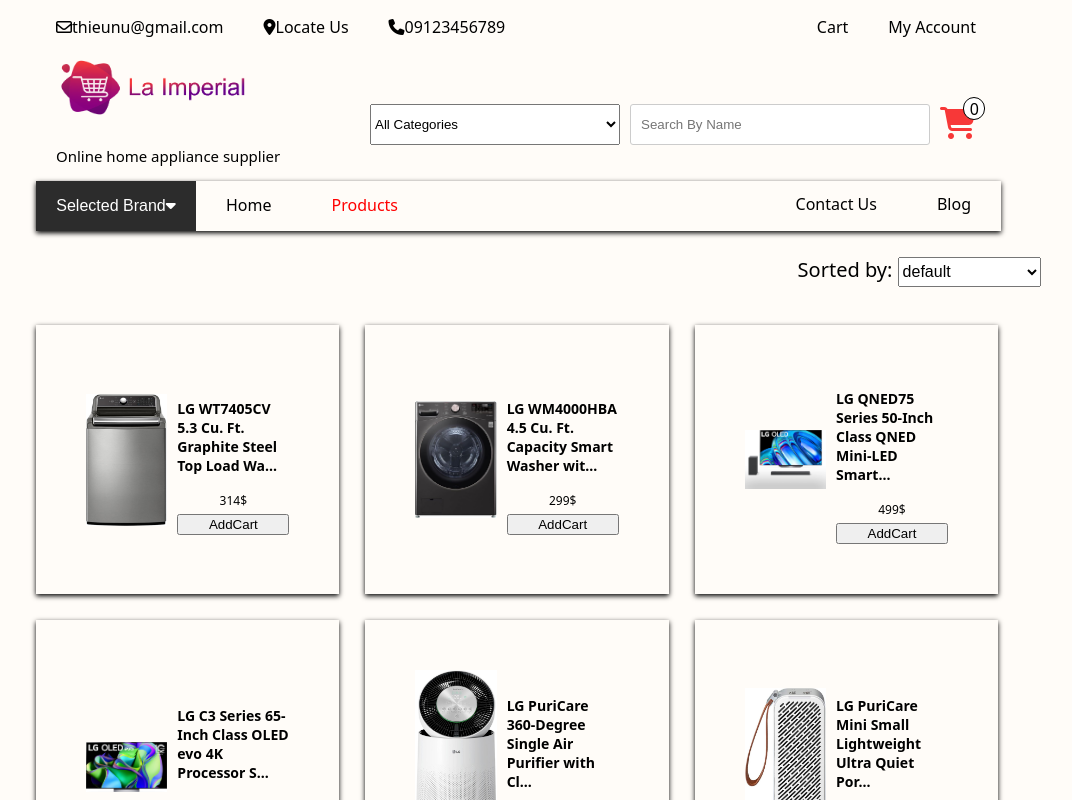
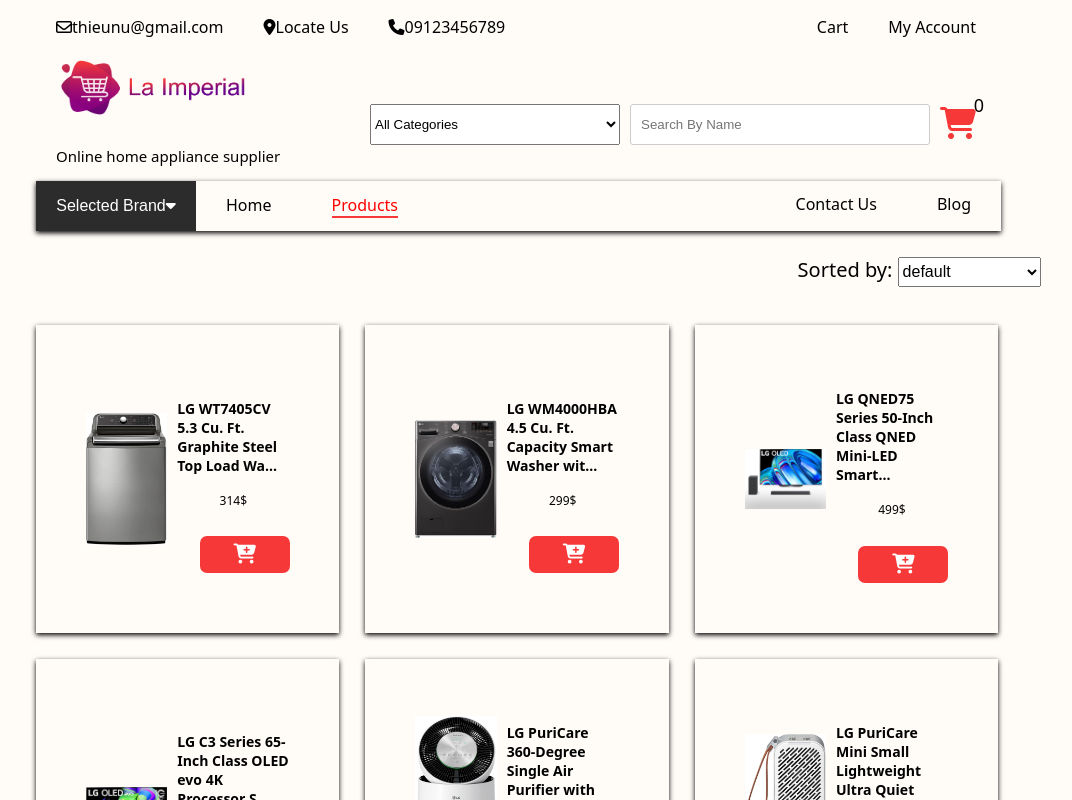
Before and after one commit to Grozay/La_Impreial, a React (Create React App) app in the folder source/: page /products in a window 1280 px wide. Shown: the top 800 px of the page, without its empty margins (124-1196 px from the left). Built offline with nearby package versions, Linux system fonts and the light colour scheme.

Commit message:
update animation

```diff
--- a/source/src/Home/Brand/Lg.js
+++ b/source/src/Home/Brand/Lg.js
@@ -1,6 +1,23 @@
+// LG.js
+import React from 'react';
 import '../../css/Product/ProdutDetail.css';
 import { useNavigate } from "react-router-dom";
-const LG = ({ lgProduct ,addCart}) => {
+import '../../css/Product/Animation/AddToCart2.css'
+
+const LG = ({ lgProduct, addCart }) => {
+    const [isAnimating, setIsAnimating] = React.useState(false);
+    const [addedProductId, setAddedProductId] = React.useState(null);
+
+    const handleMouseDown = (productId) => {
+        setIsAnimating(true);
+        setAddedProductId(productId);
+        addCart(lgProduct, 1);
+        setTimeout(() => {
+            setIsAnimating(false);
+            setAddedProductId(null);
+        }, 1000);
+    };
+
     const detail = useNavigate();
     const limitString = (str, maxLength) => {
         if (str.length <= maxLength) {
@@ -10,19 +27,28 @@
     };
 
     return (
-        <div className='nameproduct'><h1>Product Of LG</h1>
+        <div className='nameproduct'>
+            <h1>Product Of LG</h1>
             <div className='product-container'>
                 {lgProduct.map(pro => (
-                <div className="product"  key={pro.id}>
-                    <img className="img" src={pro.image[0]} alt="img" onClick={() => detail(`/products/${pro.id}`)}/>
+                    <div className="product" key={pro.id}>
+                        <img className="img" src={pro.image[0]} alt="img" onClick={() => detail(`/products/${pro.id}`)} />
                         <div className="product-details">
                             <h3 onClick={() => detail(`/products/${pro.id}`)} className="name">{limitString(pro.name, 50)}</h3>
                             <p className="price">{pro.price}$</p>
-                        <button onClick={() => addCart(pro,1)}>AddCart</button>
+                            <button
+                                onClick={() => handleMouseDown(pro.id)}
+                                className={`cart-item1 add-to-cart1 ${isAnimating && addedProductId === pro.id ? 'animating' : ''}`}
+                            >
+                                <i data-product-id={pro.id} className="fa-solid fa-cart-plus"></i>
+                            </button>
+                            <span className="cart-item1"></span>
                         </div>
                     </div>
                 ))}
-        </div></div>
+            </div>
+        </div>
     );
 };
-export default LG
+
+export default LG;
--- a/source/src/Home/Brand/Panasonic.js
+++ b/source/src/Home/Brand/Panasonic.js
@@ -1,6 +1,23 @@
+// LG.js
+import React from 'react';
 import '../../css/Product/ProdutDetail.css';
 import { useNavigate } from "react-router-dom";
-const Panasonic = ({ panasonicProduct,addCart }) => {
+import '../../css/Product/Animation/AddToCart2.css'
+
+const LG = ({ panasonicProduct, addCart }) => {
+    const [isAnimating, setIsAnimating] = React.useState(false);
+    const [addedProductId, setAddedProductId] = React.useState(null);
+
+    const handleMouseDown = (productId) => {
+        setIsAnimating(true);
+        setAddedProductId(productId);
+        addCart(panasonicProduct, 1);
+        setTimeout(() => {
+            setIsAnimating(false);
+            setAddedProductId(null);
+        }, 1000);
+    };
+
     const detail = useNavigate();
     const limitString = (str, maxLength) => {
         if (str.length <= maxLength) {
@@ -10,19 +27,28 @@
     };
 
     return (
-        <div className='nameproduct'><h1>Product Of Panasonic</h1>
+        <div className='nameproduct'>
+            <h1>Product Of panasonicProduct</h1>
             <div className='product-container'>
                 {panasonicProduct.map(pro => (
                     <div className="product" key={pro.id}>
                         <img className="img" src={pro.image[0]} alt="img" onClick={() => detail(`/products/${pro.id}`)} />
                         <div className="product-details">
-                        <h3 onClick={() => detail(`/products/${pro.id}`)}  className="name">{limitString(pro.name, 50)}</h3>
+                            <h3 onClick={() => detail(`/products/${pro.id}`)} className="name">{limitString(pro.name, 50)}</h3>
                             <p className="price">{pro.price}$</p>
-                        <button onClick={() => addCart(pro,1)}>AddCart</button>
+                            <button
+                                onClick={() => handleMouseDown(pro.id)}
+                                className={`cart-item1 add-to-cart1 ${isAnimating && addedProductId === pro.id ? 'animating' : ''}`}
+                            >
+                                <i data-product-id={pro.id} className="fa-solid fa-cart-plus"></i>
+                            </button>
+                            <span className="cart-item1"></span>
                         </div>
                     </div>
                 ))}
-        </div></div>
+            </div>
+        </div>
     );
 };
-export default Panasonic
+
+export default LG;
--- a/source/src/Home/Brand/Toshiba.js
+++ b/source/src/Home/Brand/Toshiba.js
@@ -1,7 +1,23 @@
-import '../../css/Product/Products.css';
+// LG.js
+import React from 'react';
+import '../../css/Product/ProdutDetail.css';
 import { useNavigate } from "react-router-dom";
+import '../../css/Product/Animation/AddToCart2.css'
 
-const Toshiba = ({ toshibaProduct,addCart }) => {
+const LG = ({ toshibaProduct, addCart }) => {
+    const [isAnimating, setIsAnimating] = React.useState(false);
+    const [addedProductId, setAddedProductId] = React.useState(null);
+
+    const handleMouseDown = (productId) => {
+        setIsAnimating(true);
+        setAddedProductId(productId);
+        addCart(toshibaProduct, 1);
+        setTimeout(() => {
+            setIsAnimating(false);
+            setAddedProductId(null);
+        }, 1000);
+    };
+
     const detail = useNavigate();
     const limitString = (str, maxLength) => {
         if (str.length <= maxLength) {
@@ -11,20 +27,28 @@
     };
 
     return (
-        <div className='nameproduct'><h1>Product Of Toshiba</h1>
+        <div className='nameproduct'>
+            <h1>Product Of LG</h1>
             <div className='product-container'>
                 {toshibaProduct.map(pro => (
-                <div className="product"  key={pro.id}>
-                    <img onClick={() => detail(`/products/${pro.id}`)} className="img" src={pro.image[0]} alt="img" />
-                    <div  className="product-details">
+                    <div className="product" key={pro.id}>
+                        <img className="img" src={pro.image[0]} alt="img" onClick={() => detail(`/products/${pro.id}`)} />
+                        <div className="product-details">
                             <h3 onClick={() => detail(`/products/${pro.id}`)} className="name">{limitString(pro.name, 50)}</h3>
                             <p className="price">{pro.price}$</p>
-                        <button onClick={() => addCart(pro,1)}>AddCart</button>
+                            <button
+                                onClick={() => handleMouseDown(pro.id)}
+                                className={`cart-item1 add-to-cart1 ${isAnimating && addedProductId === pro.id ? 'animating' : ''}`}
+                            >
+                                <i data-product-id={pro.id} className="fa-solid fa-cart-plus"></i>
+                            </button>
+                            <span className="cart-item1"></span>
                         </div>
                     </div>
                 ))}
-        </div></div>
+            </div>
+        </div>
     );
 };
 
-export default Toshiba;
+export default LG;
--- a/source/src/components/Products/ProductItem.js
+++ b/source/src/components/Products/ProductItem.js
@@ -1,15 +1,50 @@
+// ProductItem.jsx
+import React from 'react';
 import '../../css/Product/Products.css';
-import {useNavigate, } from "react-router-dom";
+import '../../css/Product/Animation/AddToCart.css';
+import { useNavigate } from 'react-router-dom';
+
 function ProductItem({ product, addCart }) {
-    const truncatedName = product.name.length > 10 ? product.name.slice(0, 50) + '...' : product.name;
-    const detail = useNavigate();
+    const [isAnimating, setIsAnimating] = React.useState(false);
+
+    const handleMouseDown = () => {
+        setIsAnimating(true);
+        addCart(product, 1);
+        setTimeout(() => {
+            setIsAnimating(false);
+        }, 1000);
+    };
+
+    const truncatedName =
+        product.name.length > 50 ? product.name.slice(0, 50) + '...' : product.name;
+    const navigate = useNavigate();
+
     return (
-        <div className="product"  >
-            <img className="img" src={`../${product.image[0]}`} alt="img" onClick={()=> detail(`/products/${product.id}`)}/>
+        <div className="product">
+            <img
+                className="img"
+                src={`../${product.image[0]}`}
+                alt="img"
+                onClick={() => navigate(`/products/${product.id}`)}
+            />
             <div className="product-details">
-                <h3 onClick={()=> detail(`/products/${product.id}`)} className="name">{truncatedName}</h3>
+                <h3
+                    onClick={() => navigate(`/products/${product.id}`)}
+                    className="name"
+                >
+                    {truncatedName}
+                </h3>
                 <p className="price">{product.price}$</p>
-                <button onClick={() => addCart(product,1)}>AddCart</button>
+
+                <div className="page-wrapper">
+                    <button
+                        onClick={handleMouseDown}
+                        className={`cart-item add-to-cart ${isAnimating ? 'animating' : ''}`}
+                    >
+                        <i className="fa-solid fa-cart-plus"></i>
+                    </button>
+                    <span className="cart-item"></span>
+                </div>
             </div>
         </div>
     );
--- a/source/src/css/Nav/NavBar.css
+++ b/source/src/css/Nav/NavBar.css
@@ -8,7 +8,10 @@
 }
 
 .navbar.active {
-  color: red; /* Màu bạn muốn chuyển khi trang được chọn */
+  color: red;
+  box-shadow: 0px 2px 0px  #f73838 ;
+  /* box-shadow: 0px 4px 0px rgba(247, 56, 56, 0.5); */
+
 }
 
 #navbar.sticky {
--- /dev/null
+++ b/source/src/css/Product/Animation/AddToCart.css
@@ -0,0 +1,42 @@
+.add-to-cart{
+  font-size: 20px;
+  margin-top: 20%;
+  margin-left: 20%;
+  color: white;
+  background-color: #f73838;
+  border-radius: 7px;
+  border: none;
+  height: 37px;
+  width: 90px;
+}
+
+.add-to-cart:hover{
+  background-color: #ff4848;
+
+}
+
+@keyframes iconJump {
+  0% {
+    transform: translateY(0);
+  }
+  25% {
+    transform: translateY(-35px) rotate(360deg);
+  }
+    50% {
+      transform: translateY(0) rotate(360deg)
+    }
+}
+
+.cart-item {
+  position: relative;
+}
+
+.cart-item i {
+  transition: transform 2s, color 0.9s;
+}
+
+.cart-item.animating i {
+  animation: iconJump 2s ease;
+  transform: scale(3);
+  color: #000;
+}
--- /dev/null
+++ b/source/src/css/Product/Animation/AddToCart2.css
@@ -0,0 +1,46 @@
+/* AddToCart2.css */
+.add-to-cart1 {
+  font-size: 20px;
+  margin-top: 20%;
+  margin-left: 20%;
+  color: white;
+  background-color: #f73838;
+  border-radius: 7px;
+  border: none;
+  height: 37px;
+  width: 90px;
+}
+
+.add-to-cart1:hover {
+  background-color: #ff4848;
+}
+
+@keyframes iconJump1 {
+  0% {
+      transform: translateY(0);
+  }
+  25% {
+      transform: translateY(-35px) rotate(360deg);
+  }
+  50% {
+      transform: translateY(0) rotate(360deg)
+  }
+}
+
+.cart-item1 {
+  position: relative;
+}
+
+.cart-item1 i {
+  transition: transform 2s, color 0.9s;
+}
+
+.cart-item1.animating i {
+  animation: iconJump1 2s ease;
+  transform: scale(3);
+  color: #000;
+}
+
+.product-details .cart-item1.animating i:not([data-product-id=""]) {
+  transform: none;
+}
--- a/source/src/css/Search/Search.css
+++ b/source/src/css/Search/Search.css
@@ -73,12 +73,11 @@
 .cart-item-cartcount{
     position: absolute;
     text-align: center;
+    font-size: 18px;
     color: #000000;
-    bottom: 14px;
-    left: 65%;
-    background-color: #ffffff;
+    bottom: 20px;
+    left: 80%;
     width: 20px;
-    border: #000 solid 0.05px;
     border-radius: 30px;
     height: 95%;
 }
```
Also changed, not shown: source/src/css/HomePage/HomePage.css (+7 -0 lines). Lines whose indentation alone changed are shown as unchanged.
